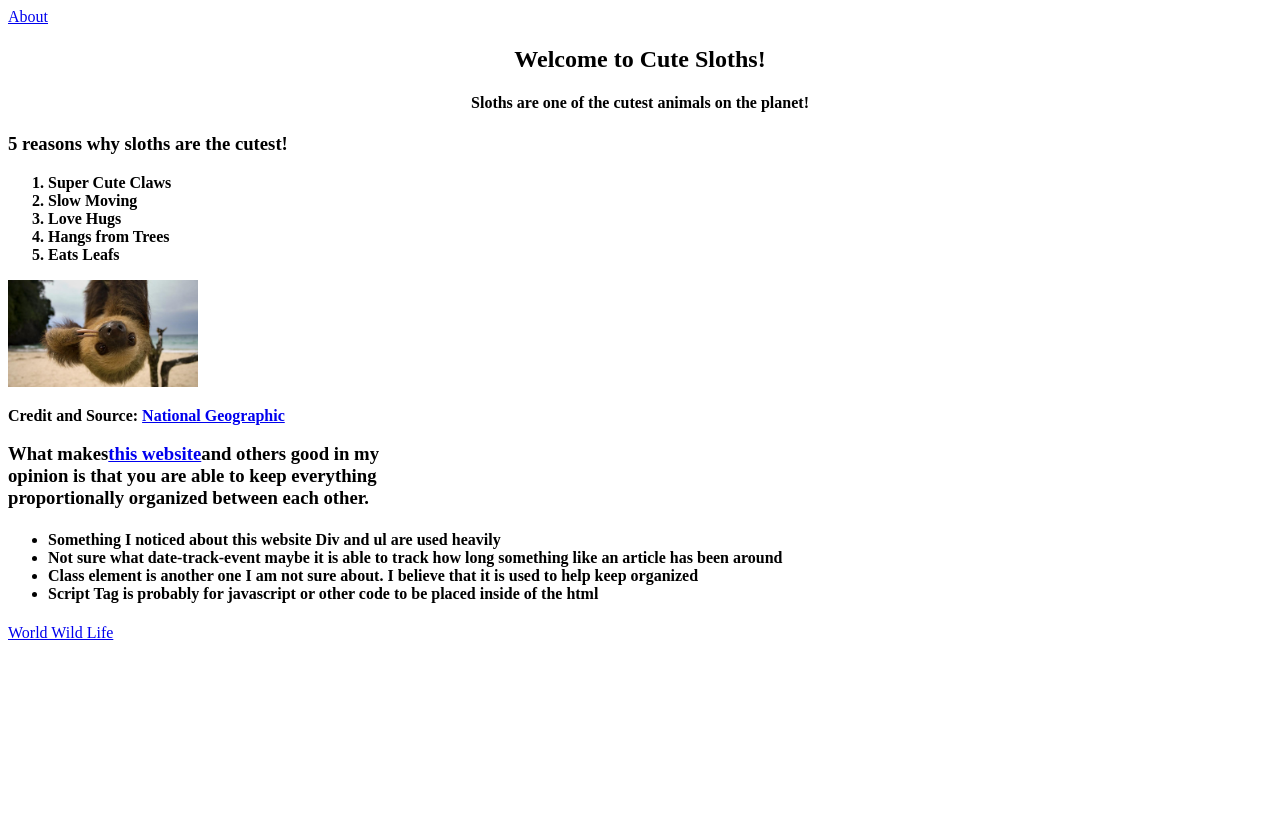
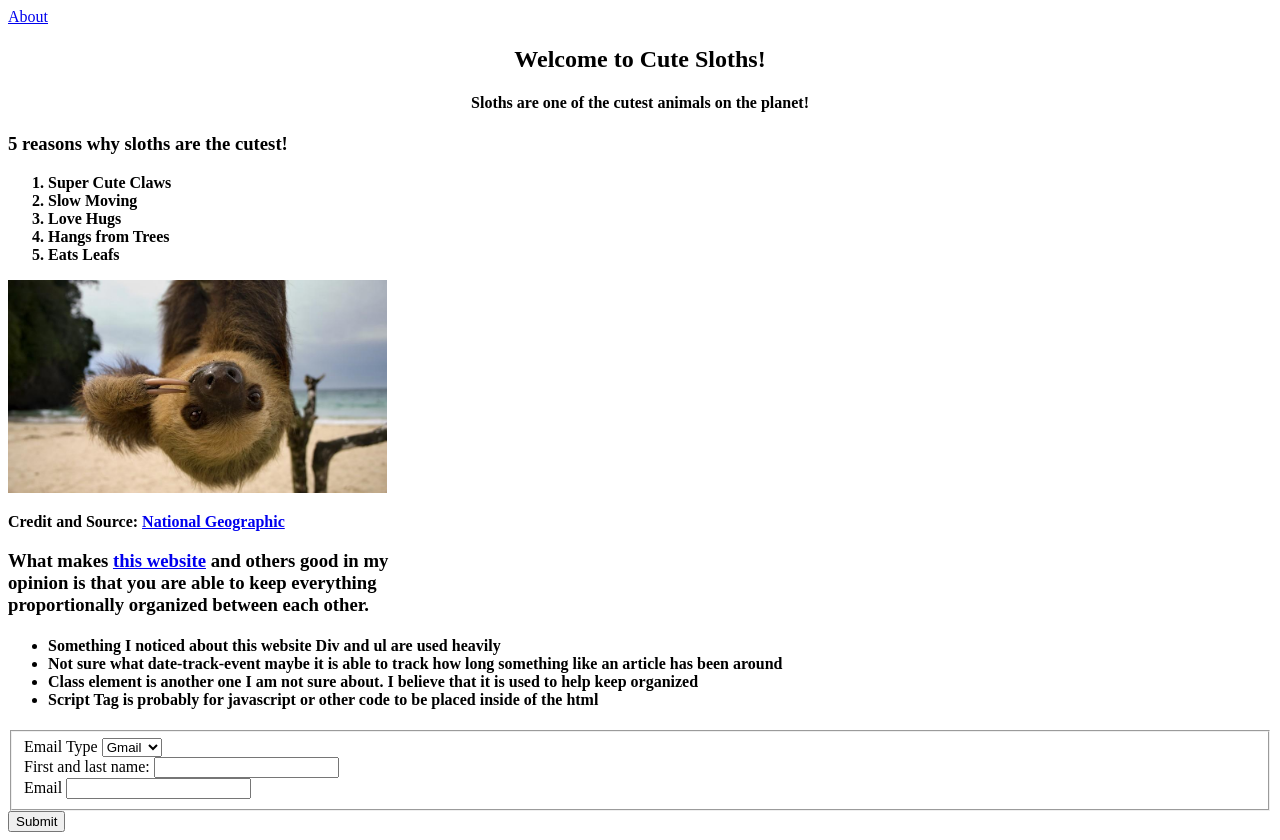
Before and after one commit to Thalliuz/thalliuz.github.io, a plain HTML site: page index.html in a window 1280 px wide. Before the commit the page ends 800 px from the top, so only its background shows below. Drawn offline with Linux system fonts and the light colour scheme.

Commit message:
add form

```diff
--- a/index.html
+++ b/index.html
@@ -35,13 +35,13 @@
             </p>
           </article>
         <section>
-          <img src="beach-sloth.jpg" alt="beach-sloth>" width="15%" height="15%">
+          <img src="beach-sloth.jpg" alt="beach-sloth>" width="30%" height="30%">
           <strong>
             <p>Credit and Source: <a href="http://kids.nationalgeographic.com/animals/sloth/#sloth-beach-upside-down.jpg">National Geographic</a></p>
           </strong>
           </section>
         <section>
-          <p><h3>What makes<a href="https://www.worldwildlife.org/species/sloth">this website</a>and others good in my</br> opinion is that you are able to keep everything </br>proportionally organized between each other. </h3>
+          <p><h3>What makes <a href="https://www.worldwildlife.org/species/sloth">this website</a> and others good in my</br> opinion is that you are able to keep everything </br>proportionally organized between each other. </h3>
               <h4>
               <ul>
                 <li>Something I noticed about this website Div and ul are used heavily</li>
@@ -50,9 +50,29 @@
                 <li>Script Tag is probably for javascript or other  code to be placed inside of the html</li>
               </ul>
               </h4>
-              <a href="https://www.worldwildlife.org/species/sloth">World Wild Life</a>
-            </p>
+              </p>
         </section>
-      </center>
+        <form name="Email List" action="approved.html" method="post">
+  <fieldset>
+    <div>
+      <label>Email Type</label>
+        <select name= "Email">
+          <option value="Gmail">Gmail</option>
+          <option value="Yahoo">Yahoo</option>
+          <option value="MSN">MSN</option>
+        </select>
+    </div>
+        <div>
+          <label>First and last name:</label>
+          <input type="text" name="name">
+        </div>
+        <div>
+          <label>Email</label>
+          <input type="email" name="email">
+        </div>
+  </fieldset>
+  <button type=submit>Submit</button>
+
+</form>
     </body>
 </html>
```
